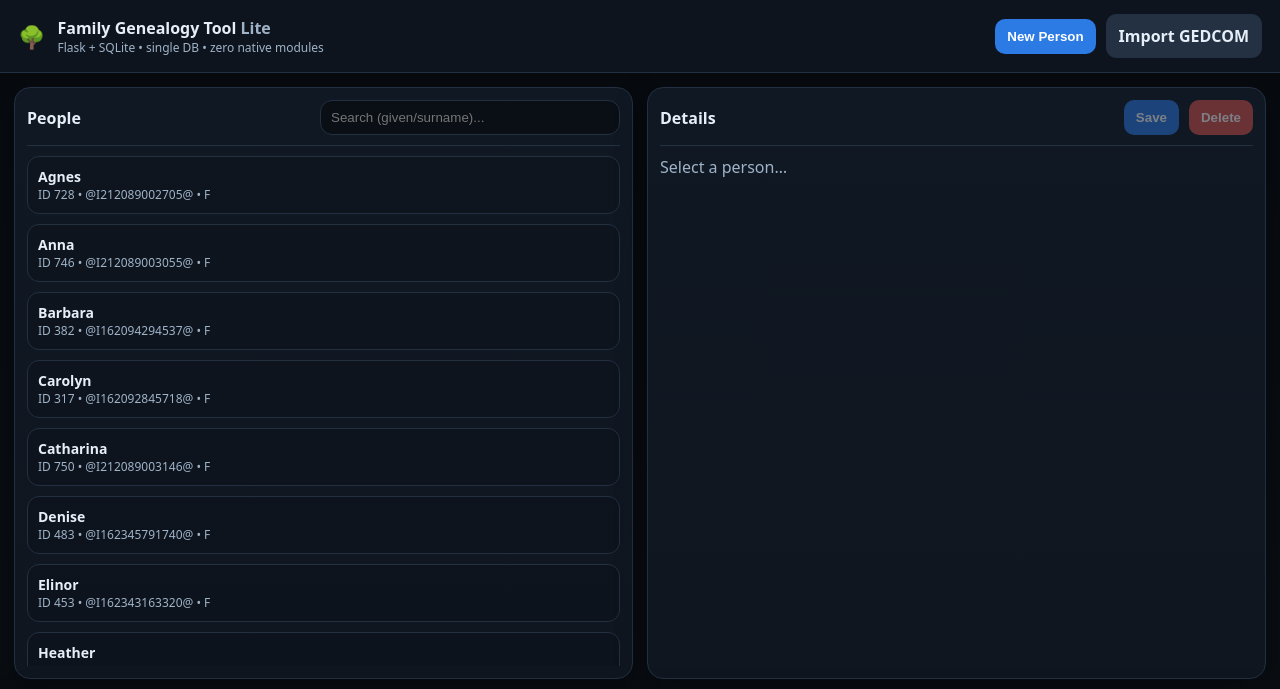
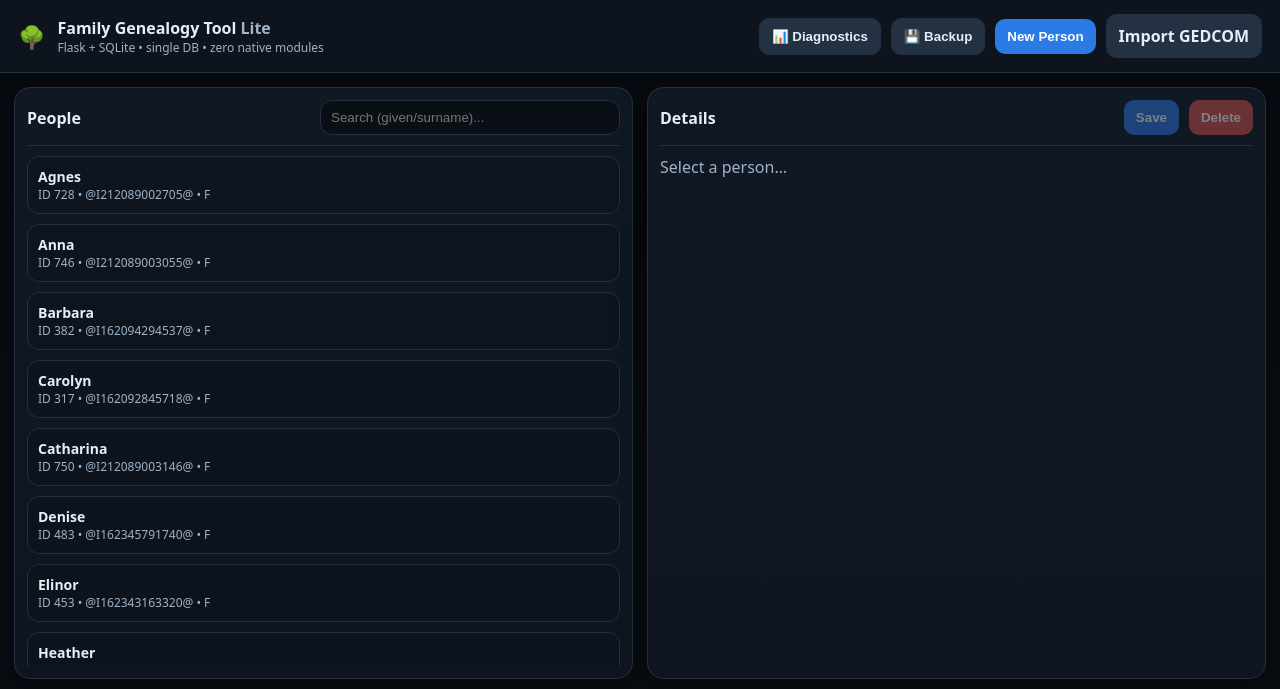
Before and after one commit to xfaith4/Family_GenealogyTool_Lite, a Flask app: page / in a window 1280 px wide. Shown: the top 689 px of the page. Run offline with Flask 3, Linux system fonts and the light colour scheme; data comes from the database, SQL or seed files in the repository; both versions use the stored data as it was after the commit.

Commit message:
Add Phase 5 productization features: backup, diagnostics, logging, CI, docs
Co-authored-by: xfaith4 <50037365+xfaith4@users.noreply.github.com>

```diff
--- a/app/routes.py
+++ b/app/routes.py
@@ -7,6 +7,7 @@ import hashlib
 
 from .db import get_db
 from .gedcom import parse_gedcom, to_summary
+from . import APP_VERSION
 
 api_bp = Blueprint("api", __name__, url_prefix="/api")
 ui_bp = Blueprint("ui", __name__)
@@ -166,15 +167,22 @@ def import_gedcom():
     if request.content_type and request.content_type.startswith("multipart/form-data"):
         f = request.files.get("file")
         if not f:
+            current_app.logger.warning("GEDCOM import failed: no file provided")
             return jsonify({"error": "file is required"}), 400
         text = f.read().decode("utf-8", errors="replace")
     else:
         payload = request.get_json(force=True, silent=False)
         text = (payload.get("gedcom") or "")
         if not text.strip():
+            current_app.logger.warning("GEDCOM import failed: empty gedcom content")
             return jsonify({"error": "gedcom is required"}), 400
 
-    indis, fams = parse_gedcom(text)
+    try:
+        indis, fams = parse_gedcom(text)
+    except Exception as e:
+        current_app.logger.error(f"GEDCOM parsing failed: {str(e)}", exc_info=True)
+        return jsonify({"error": f"Failed to parse GEDCOM: {str(e)}"}), 400
+
 
     def upsert_person(i):
         row = db.execute("SELECT id FROM persons WHERE xref = ?", (i.xref,)).fetchone()
@@ -263,6 +271,15 @@ def import_gedcom():
                 )
 
     db.commit()
+
+    # Track last import timestamp
+    db.execute(
+        "INSERT OR REPLACE INTO metadata (key, value, updated_at) VALUES ('last_import', datetime('now'), datetime('now'))"
+    )
+    db.commit()
+
+    current_app.logger.info(f"GEDCOM import successful: {len(indis)} people, {len(fams)} families")
+
     return jsonify({"imported": to_summary(indis, fams)})
 
 @api_bp.get("/tree/<int:person_id>")
@@ -301,11 +318,13 @@ def tree(person_id: int):
 def upload_media(person_id: int):
     f = request.files.get("file")
     if not f:
+        current_app.logger.warning(f"Media upload failed for person {person_id}: no file provided")
         return jsonify({"error": "file is required"}), 400
 
     db = get_db()
     exists = db.execute("SELECT id FROM persons WHERE id = ?", (person_id,)).fetchone()
     if not exists:
+        current_app.logger.warning(f"Media upload failed: person {person_id} not found")
         return jsonify({"error": "Not found"}), 404
 
     original_name = f.filename or "upload"
@@ -314,31 +333,185 @@ def upload_media(person_id: int):
     media_dir = current_app.config["MEDIA_DIR"]
     os.makedirs(media_dir, exist_ok=True)
 
-    content = f.read()
-    sha = hashlib.sha256(content).hexdigest()
-    ext = os.path.splitext(safe)[1].lower()
-    stored_name = f"{sha}{ext}" if ext else sha
-    path = os.path.join(media_dir, stored_name)
+    try:
+        content = f.read()
+        sha = hashlib.sha256(content).hexdigest()
+        ext = os.path.splitext(safe)[1].lower()
+        stored_name = f"{sha}{ext}" if ext else sha
+        path = os.path.join(media_dir, stored_name)
 
-    if not os.path.exists(path):
-        with open(path, "wb") as out:
-            out.write(content)
+        if not os.path.exists(path):
+            with open(path, "wb") as out:
+                out.write(content)
 
-    mime = f.mimetype or "application/octet-stream"
-    size_bytes = len(content)
+        mime = f.mimetype or "application/octet-stream"
+        size_bytes = len(content)
 
-    db.execute(
-        """
-        INSERT INTO media (person_id, file_name, original_name, mime_type, sha256, size_bytes)
-        VALUES (?, ?, ?, ?, ?, ?)
-        """,
-        (person_id, stored_name, original_name, mime, sha, size_bytes),
-    )
-    db.commit()
+        db.execute(
+            """
+            INSERT INTO media (person_id, file_name, original_name, mime_type, sha256, size_bytes)
+            VALUES (?, ?, ?, ?, ?, ?)
+            """,
+            (person_id, stored_name, original_name, mime, sha, size_bytes),
+        )
+        db.commit()
 
-    return jsonify({"stored": stored_name, "sha256": sha}), 201
+        current_app.logger.info(f"Media uploaded for person {person_id}: {original_name} ({size_bytes} bytes)")
+
+        return jsonify({"stored": stored_name, "sha256": sha}), 201
+    except Exception as e:
+        current_app.logger.error(f"Media upload failed for person {person_id}: {str(e)}", exc_info=True)
+        return jsonify({"error": f"Failed to upload media: {str(e)}"}), 500
 
 @api_bp.get("/media/<path:file_name>")
 def get_media(file_name: str):
     media_dir = current_app.config["MEDIA_DIR"]
     return send_from_directory(media_dir, file_name, as_attachment=False)
+
+@api_bp.get("/diagnostics")
+def diagnostics():
+    db = get_db()
+    db_path = current_app.config["DATABASE"]
+
+    # Get counts
+    people_count = db.execute("SELECT COUNT(*) as cnt FROM persons").fetchone()["cnt"]
+    families_count = db.execute("SELECT COUNT(*) as cnt FROM families").fetchone()["cnt"]
+    media_count = db.execute("SELECT COUNT(*) as cnt FROM media").fetchone()["cnt"]
+
+    # Get unassigned media (media without valid person)
+    # Since we have ON DELETE CASCADE, this shouldn't happen, but check anyway
+    unassigned_media = 0
+
+    # Get schema version and last import
+    schema_version_row = db.execute("SELECT value FROM metadata WHERE key = 'schema_version'").fetchone()
+    schema_version = schema_version_row["value"] if schema_version_row else "unknown"
+
+    last_import_row = db.execute("SELECT value FROM metadata WHERE key = 'last_import'").fetchone()
+    last_import = last_import_row["value"] if last_import_row else None
+
+    # Get DB file size
+    db_size_bytes = 0
+    if os.path.exists(db_path):
+        db_size_bytes = os.path.getsize(db_path)
+
+    return jsonify({
+        "app_version": APP_VERSION,
+        "db_path": db_path,
+        "db_size_bytes": db_size_bytes,
+        "schema_version": schema_version,
+        "counts": {
+            "people": people_count,
+            "families": families_count,
+            "media": media_count,
+            "unassigned_media": unassigned_media,
+        },
+        "last_import": last_import,
+    })
+
+@api_bp.post("/backup")
+def create_backup():
+    """Create a backup of the database and optionally media files."""
+    from datetime import datetime
+    import shutil
+    from pathlib import Path
+
+    db_path = current_app.config["DATABASE"]
+    media_dir = current_app.config["MEDIA_DIR"]
+
+    # Create backups directory
+    repo_root = Path(__file__).resolve().parents[1]
+    backup_dir = repo_root / "backups"
+    backup_dir.mkdir(exist_ok=True)
+
+    # Create timestamped backup
+    timestamp = datetime.now().strftime("%Y%m%d_%H%M%S")
+    backup_name = f"backup_{timestamp}"
+    backup_path = backup_dir / backup_name
+    backup_path.mkdir(exist_ok=True)
+
+    try:
+        # Backup database
+        db_backup_path = backup_path / "family_tree.sqlite"
+        shutil.copy2(db_path, db_backup_path)
+
+        # Backup media directory if it exists and has files
+        media_backup_path = backup_path / "media"
+        if os.path.exists(media_dir) and os.listdir(media_dir):
+            shutil.copytree(media_dir, media_backup_path)
+            media_count = len(os.listdir(media_backup_path))
+        else:
+            media_count = 0
+
+        db_size = os.path.getsize(db_backup_path)
+
+        current_app.logger.info(f"Backup created: {backup_name} (DB: {db_size} bytes, Media files: {media_count})")
+
+        return jsonify({
+            "success": True,
+            "backup_name": backup_name,
+            "backup_path": str(backup_path),
+            "db_size_bytes": db_size,
+            "media_files": media_count,
+            "timestamp": timestamp,
+        }), 201
+    except Exception as e:
+        current_app.logger.error(f"Backup failed: {str(e)}", exc_info=True)
+        return jsonify({"error": f"Backup failed: {str(e)}"}), 500
+
+@api_bp.post("/restore")
+def restore_backup():
+    """Restore from a backup."""
+    import shutil
+    from pathlib import Path
+
+    data = request.get_json(force=True, silent=False)
+    backup_name = (data.get("backup_name") or "").strip()
+
+    if not backup_name:
+        return jsonify({"error": "backup_name is required"}), 400
+
+    repo_root = Path(__file__).resolve().parents[1]
+    backup_dir = repo_root / "backups" / backup_name
+
+    if not backup_dir.exists():
+        current_app.logger.warning(f"Restore failed: backup {backup_name} not found")
+        return jsonify({"error": f"Backup '{backup_name}' not found"}), 404
+
+    db_backup = backup_dir / "family_tree.sqlite"
+    if not db_backup.exists():
+        current_app.logger.warning(f"Restore failed: no database file in backup {backup_name}")
+        return jsonify({"error": f"No database file in backup '{backup_name}'"}), 404
+
+    try:
+        db_path = current_app.config["DATABASE"]
+        media_dir = current_app.config["MEDIA_DIR"]
+
+        # Close current DB connection
+        from flask import g
+        db = g.pop("db", None)
+        if db is not None:
+            db.close()
+
+        # Restore database
+        shutil.copy2(db_backup, db_path)
+
+        # Restore media if exists
+        media_backup = backup_dir / "media"
+        media_count = 0
+        if media_backup.exists():
+            # Clear current media
+            if os.path.exists(media_dir):
+                shutil.rmtree(media_dir)
+            shutil.copytree(media_backup, media_dir)
+            media_count = len(os.listdir(media_dir))
+
+        current_app.logger.info(f"Restore successful from backup: {backup_name}")
+
+        return jsonify({
+            "success": True,
+            "restored_from": backup_name,
+            "media_files": media_count,
+        }), 200
+    except Exception as e:
+        current_app.logger.error(f"Restore failed from {backup_name}: {str(e)}", exc_info=True)
+        return jsonify({"error": f"Restore failed: {str(e)}"}), 500
--- a/app/static/app.js
+++ b/app/static/app.js
@@ -222,9 +222,64 @@ async function newPerson(){
 async function importGedcom(file){
   const fd = new FormData();
   fd.append("file", file);
-  const res = await api("/api/import/gedcom", { method:"POST", body: fd });
-  alert(`Imported: ${res.imported.people} people, ${res.imported.families} families`);
-  await refreshPeople(($("search").value||"").trim());
+  try {
+    const res = await api("/api/import/gedcom", { method:"POST", body: fd });
+    alert(`Imported: ${res.imported.people} people, ${res.imported.families} families`);
+    await refreshPeople(($("search").value||"").trim());
+  } catch (err) {
+    alert(`Import failed: ${err.message}`);
+  }
+}
+
+async function showDiagnostics(){
+  const modal = $("diagnosticsModal");
+  modal.style.display = "flex";
+  const info = $("diagnosticsInfo");
+  info.innerHTML = "Loading...";
+
+  try {
+    const diag = await api("/api/diagnostics");
+    const formatBytes = (b) => {
+      if(b < 1024) return `${b} bytes`;
+      if(b < 1024*1024) return `${(b/1024).toFixed(1)} KB`;
+      return `${(b/(1024*1024)).toFixed(1)} MB`;
+    };
+
+    info.innerHTML = `
+      <div><strong>App Version:</strong> ${escapeHtml(diag.app_version)}</div>
+      <div><strong>Schema Version:</strong> ${escapeHtml(diag.schema_version)}</div>
+      <div><strong>Database Path:</strong> ${escapeHtml(diag.db_path)}</div>
+      <div><strong>Database Size:</strong> ${formatBytes(diag.db_size_bytes)}</div>
+      <br/>
+      <div><strong>Record Counts:</strong></div>
+      <div style="margin-left: 20px;">
+        <div>• People: ${diag.counts.people}</div>
+        <div>• Families: ${diag.counts.families}</div>
+        <div>• Media: ${diag.counts.media}</div>
+        <div>• Unassigned Media: ${diag.counts.unassigned_media}</div>
+      </div>
+      <br/>
+      <div><strong>Last Import:</strong> ${diag.last_import ? escapeHtml(diag.last_import) : "Never"}</div>
+    `;
+  } catch (err) {
+    info.innerHTML = `<div style="color: red;">Failed to load diagnostics: ${escapeHtml(err.message)}</div>`;
+  }
+}
+
+async function createBackup(){
+  if(!confirm("Create a backup of the database and media files?")) return;
+
+  try {
+    const res = await api("/api/backup", { method:"POST", headers:{ "Content-Type":"application/json" }, body: "{}" });
+    const formatBytes = (b) => {
+      if(b < 1024) return `${b} bytes`;
+      if(b < 1024*1024) return `${(b/1024).toFixed(1)} KB`;
+      return `${(b/(1024*1024)).toFixed(1)} MB`;
+    };
+    alert(`Backup created successfully!\n\nBackup: ${res.backup_name}\nDatabase: ${formatBytes(res.db_size_bytes)}\nMedia files: ${res.media_files}\n\nLocation: ${res.backup_path}`);
+  } catch (err) {
+    alert(`Backup failed: ${err.message}`);
+  }
 }
 
 function wire(){
@@ -238,6 +293,11 @@ function wire(){
     await importGedcom(f);
     ev.target.value = "";
   });
+  $("btnDiagnostics").onclick = showDiagnostics;
+  $("btnBackup").onclick = createBackup;
+  $("btnCloseDiagnostics").onclick = () => {
+    $("diagnosticsModal").style.display = "none";
+  };
 }
 
 (async function init(){
--- a/app/static/styles.css
+++ b/app/static/styles.css
@@ -92,3 +92,22 @@ body{
   padding:12px 18px;
   border-top:1px solid var(--line);
 }
+.modal{
+  position:fixed;
+  top:0;left:0;right:0;bottom:0;
+  background:rgba(0,0,0,0.8);
+  display:flex;
+  align-items:center;
+  justify-content:center;
+  z-index:1000;
+}
+.modalContent{
+  background: linear-gradient(180deg, var(--panel), var(--panel2));
+  border:1px solid var(--line);
+  border-radius:16px;
+  padding:24px;
+  max-width:600px;
+  width:90%;
+  box-shadow: 0 20px 60px rgba(0,0,0,0.6);
+}
+.modalContent h2{margin-top:0;}
--- a/app/templates/index.html
+++ b/app/templates/index.html
@@ -16,6 +16,8 @@
       </div>
     </div>
     <div class="actions">
+      <button id="btnDiagnostics" class="btn btnSecondary">📊 Diagnostics</button>
+      <button id="btnBackup" class="btn btnSecondary">💾 Backup</button>
       <button id="btnNewPerson" class="btn">New Person</button>
       <label class="btn btnSecondary" for="gedcomFile">Import GEDCOM</label>
       <input id="gedcomFile" type="file" accept=".ged,.gedcom,.txt" hidden />
@@ -56,6 +58,19 @@
     <span class="muted">Local app. Data stored in ./data/family_tree.sqlite</span>
   </footer>
 
+  <!-- Diagnostics Modal -->
+  <div id="diagnosticsModal" class="modal" style="display:none;">
+    <div class="modalContent">
+      <h2>System Diagnostics</h2>
+      <div id="diagnosticsInfo" style="font-family: monospace; font-size: 14px; line-height: 1.6;">
+        Loading...
+      </div>
+      <div style="margin-top: 20px; text-align: right;">
+        <button id="btnCloseDiagnostics" class="btn">Close</button>
+      </div>
+    </div>
+  </div>
+
   <script src="/static/app.js"></script>
 </body>
 </html>
```
Also changed, not shown: app/__init__.py (+7 -0 lines), app/logging_config.py (added, +52 -0 lines), app/schema.sql (+10 -0 lines), tests/test_backup.py (added, +61 -0 lines), .github/workflows/test.yml (added), README.md, data/family_tree.sqlite, 3 other files.
